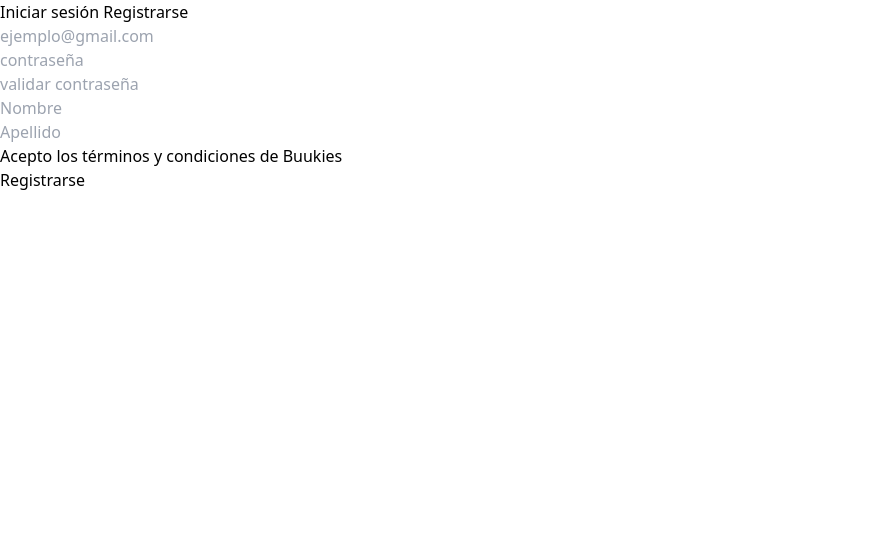
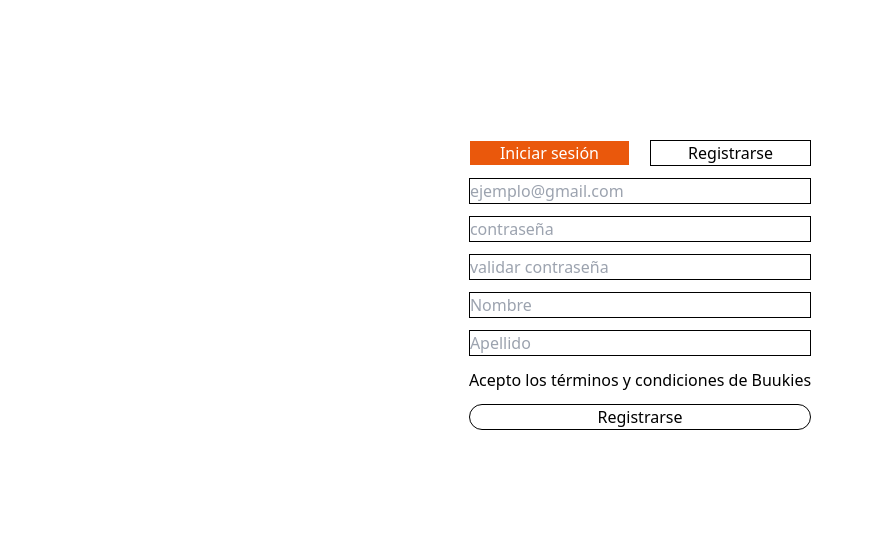
Before and after one commit to Paula2305/Registro-Buukies, a website: page src/index.html in a window 1280 px wide. Shown: the whole page, without its empty margins (0-874 px from the left). Drawn offline with nearby package versions, Linux system fonts and the light colour scheme; files that its build step writes are made by us from their sources.

Commit message:
Centrados de div, botones y ajustes de espacios

```diff
--- a/src/index.html
+++ b/src/index.html
@@ -8,39 +8,42 @@
     <title>Login</title>
 </head>
 
-<body>
+<body class="min-h-screen">
 
-    <form action="" id="formulario">
-        <div class="botones">
-            <button type="submit"> Iniciar sesión </button>
-            <button type="submit"> Registrarse </button>
+    <div class="max-w-3xl mx-auto p-20 ">
+        <div class="flex justify-center p-10 mt-5">
+            <form action="" id="formulario" class=" space-y-3">
+                <div id="botones" class="flex gap-5">
+                    <button type="submit" class="flex-1 bg-orange-600 border border-white text-white "> Iniciar sesión </button>
+                    <button type="submit" class="flex-1 border border-black"> Registrarse </button>
+                </div>
+                <div class="flex flex-col border border-black">
+                    <input type="email" name="email" id="email" placeholder="ejemplo@gmail.com">
+                </div>
+                <div class="flex flex-col space-y-2 border border-black ">
+                    <input type="text" name="contraseña" id="contraseña" placeholder="contraseña">
+                </div>
+                <div class="flex flex-col space-y-2 border border-black">
+                    <input type="text" name="validar-contraseña" id="validar-contraseña"
+                        placeholder="validar contraseña">
+                </div>
+                <div class="flex flex-col space-y-2 border border-black">
+                    <input type="text" name="nombre" id="nombre" placeholder="Nombre">
+                </div>
+                <div class="flex flex-col space-y-2 border border-black">
+                    <input type="text" name="apellido" id="apellido" placeholder="Apellido">
+                </div>
+                <p> Acepto los términos y condiciones de Buukies</p>
+
+                <div class="flex flex-col">
+                    <button type="submit" class="border border-black rounded-full"> Registrarse </button>
+                </div>
+
+            </form>
         </div>
+    </div>
 
-        <div class="">
-            <input type="email" name="email" id="email" placeholder="ejemplo@gmail.com">
-        </div>
-        <div>
-            <input type="text" name="contraseña" id="contraseña" placeholder="contraseña">
-        </div>
-        <div>
-            <input type="text" name="validar-contraseña" id="validar-contraseña" placeholder="validar contraseña">
-        </div>
-        <div>
-            <input type="text" name="nombre" id="nombre" placeholder="Nombre">
-        </div>
-        <div>
-            <input type="text" name="apellido" id="apellido" placeholder="Apellido">
-        </div>
-
-
-        <p> Acepto los términos y condiciones de Buukies</p>
-
-        <button type="submit"> Registrarse </button>
-
-    </form>
-
-
-
+    <script src="https://kit.fontawesome.com/a8568055c8.js" crossorigin="anonymous"></script>
 </body>
 
 </html>
```
